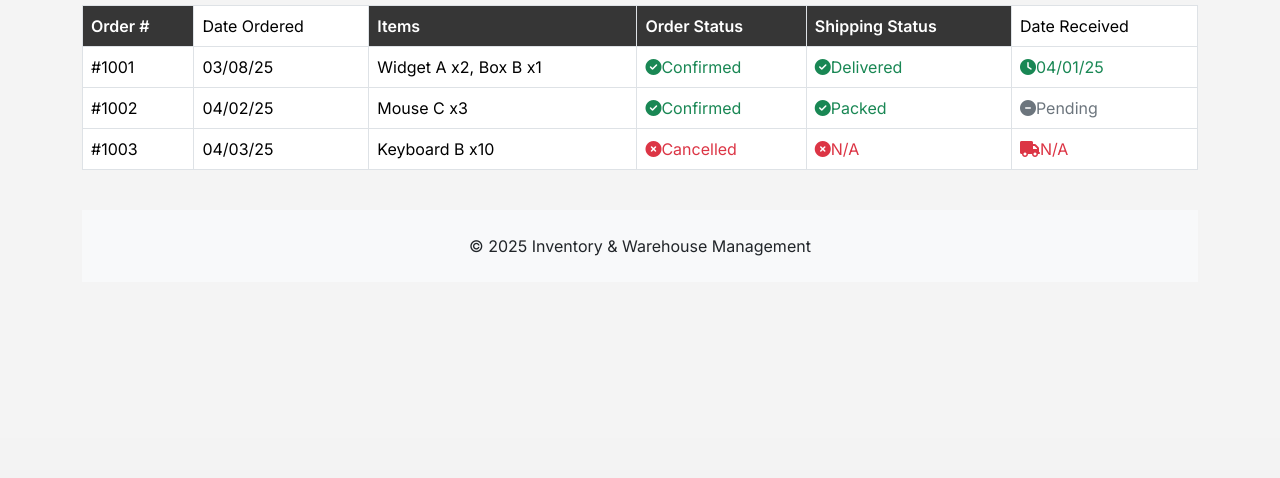
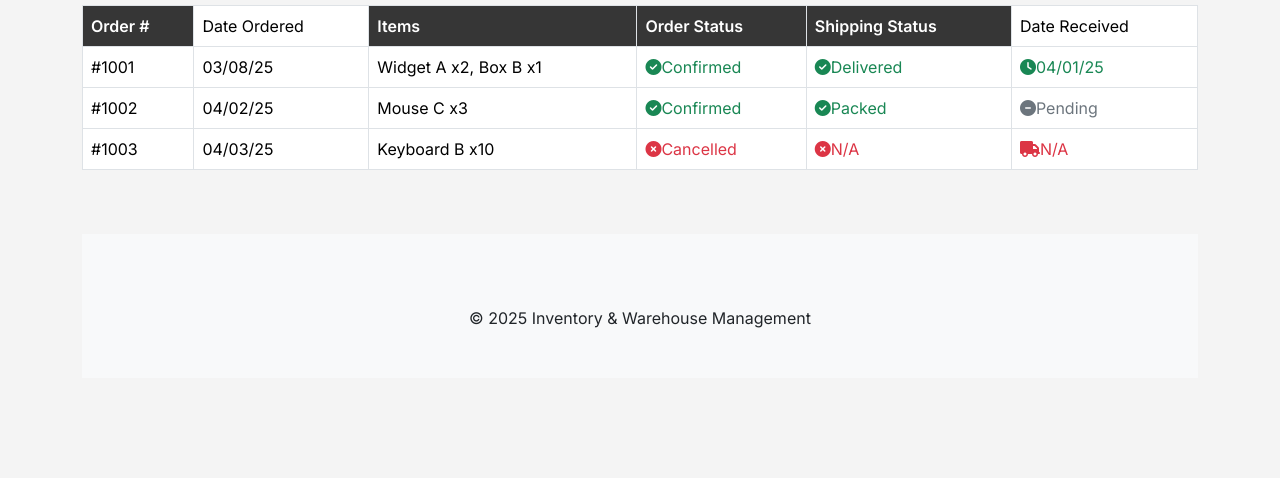
Before and after one commit to Scammur/ITECPROJECT, a PHP site: page /order-fulfillment.php in a window 1280 px wide. Shown: the part 362-840 px from the top of the page. Before the commit the page ends 618 px from the top, so only its background shows below. Run offline with PHP 8.4, Linux system fonts and the light colour scheme; data comes from the database, SQL or seed files in the repository.

Commit message:
Update order-fulfillment.php

```diff
--- a/order-fulfillment.php
+++ b/order-fulfillment.php
@@ -257,9 +257,9 @@ include 'config/config.php';
             </div>
 
     <!-- Footer -->
-    <footer class="bg-light text-dark py-4">
+    <footer class="bg-light text-dark py-5 mt-5">
         <div class="container">
-            <div class="text-center">
+            <div class="text-center mt-4">
                 &copy; <?php echo date("Y"); ?> Inventory & Warehouse Management
             </div>
         </div>
```
